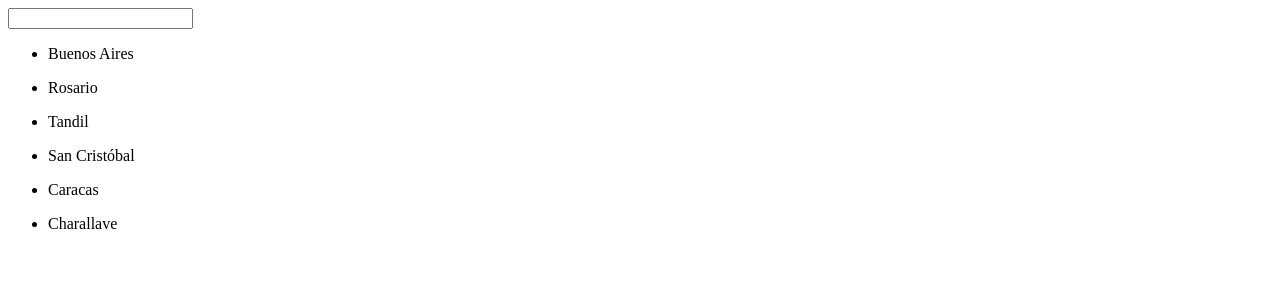
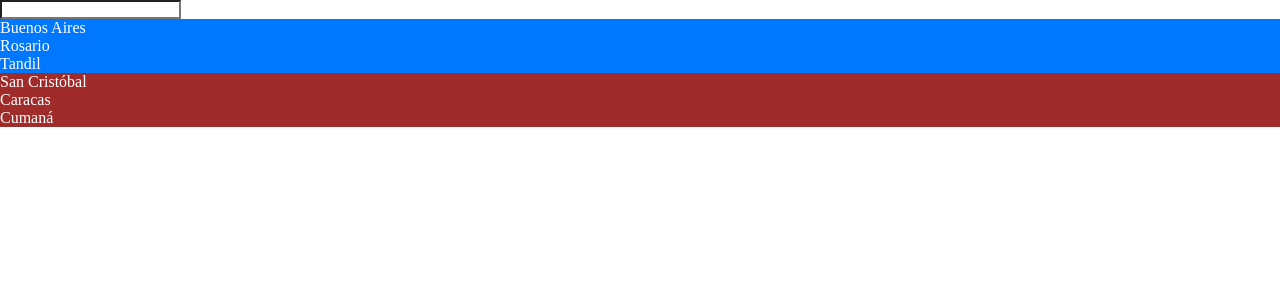
Before and after one commit to josuehoenicka/wanderlist, an Angular app: page / in a window 1280 px wide. Shown: the top 300 px of the page. Built offline with nearby package versions, Linux system fonts and the light colour scheme.

Commit message:
update: day 7

```diff
--- a/src/app/app.component.html
+++ b/src/app/app.component.html
@@ -2,5 +2,12 @@
 <input [(ngModel)]="name"/>
 
 <ul *ngFor="let c of countries">
-  <li>{{c}}</li>
+  <li
+  [ngStyle]="{'color': 'white', 'background-color': c.country === 'Venezuela' ? '#a02b2b' : '#0077ff' }"
+  >
+  {{c.city}}
+  </li>
+  <!-- <li
+  [ngClass]="{'venezuela': c.country === 'Venezuela', 'argentina': c.country === 'Argentina'}"
+  >{{c.city}}</li> -->
 </ul>
--- a/src/app/app.component.scss
+++ b/src/app/app.component.scss
@@ -0,0 +1,6 @@
+.argentina {
+  color: rgb(0, 119, 255);
+}
+.venezuela {
+  color: rgb(160, 43, 43);
+}
--- a/src/app/app.component.ts
+++ b/src/app/app.component.ts
@@ -7,6 +7,31 @@ import { Component } from '@angular/core';
 })
 export class AppComponent {
   name!: string;
-  countries = ['Buenos Aires', 'Rosario', 'Tandil', 'San Cristóbal', 'Caracas', 'Charallave']
+  countries = [
+    {
+      country: 'Argentina',
+      city: 'Buenos Aires'
+    },
+    {
+      country: 'Argentina',
+      city: 'Rosario'
+    },
+    {
+      country: 'Argentina',
+      city: 'Tandil'
+    },
+    {
+      country: 'Venezuela',
+      city: 'San Cristóbal'
+    },
+    {
+      country: 'Venezuela',
+      city: 'Caracas'
+    },
+    {
+      country: 'Venezuela',
+      city: 'Cumaná'
+    }
+  ]
   title = 'countriesapp';
 }
--- a/src/styles.scss
+++ b/src/styles.scss
@@ -1 +1,35 @@
-/* You can add global styles to this file, and also import other style files */
+:root {
+  --black: #000000;
+  --white: #ffffff;
+}
+
+* {
+  margin: 0;
+  padding: 0;
+  box-sizing: border-box;
+  scroll-behavior: smooth;
+  text-decoration: none;
+  list-style: none;
+  user-select: none;
+  background-color: var(--white);
+  color: var(--black);
+}
+
+body {
+  width: 100vw;
+  height: 100vh;
+}
+
+body::-webkit-scrollbar {
+  display: none;
+}
+
+// Mobile
+
+// Tablet
+@media  screen and (min-width: 40em) and (max-width: 63.9em){
+}
+
+// Desktop or similar
+@media  screen and (min-width: 64em){
+}
```
